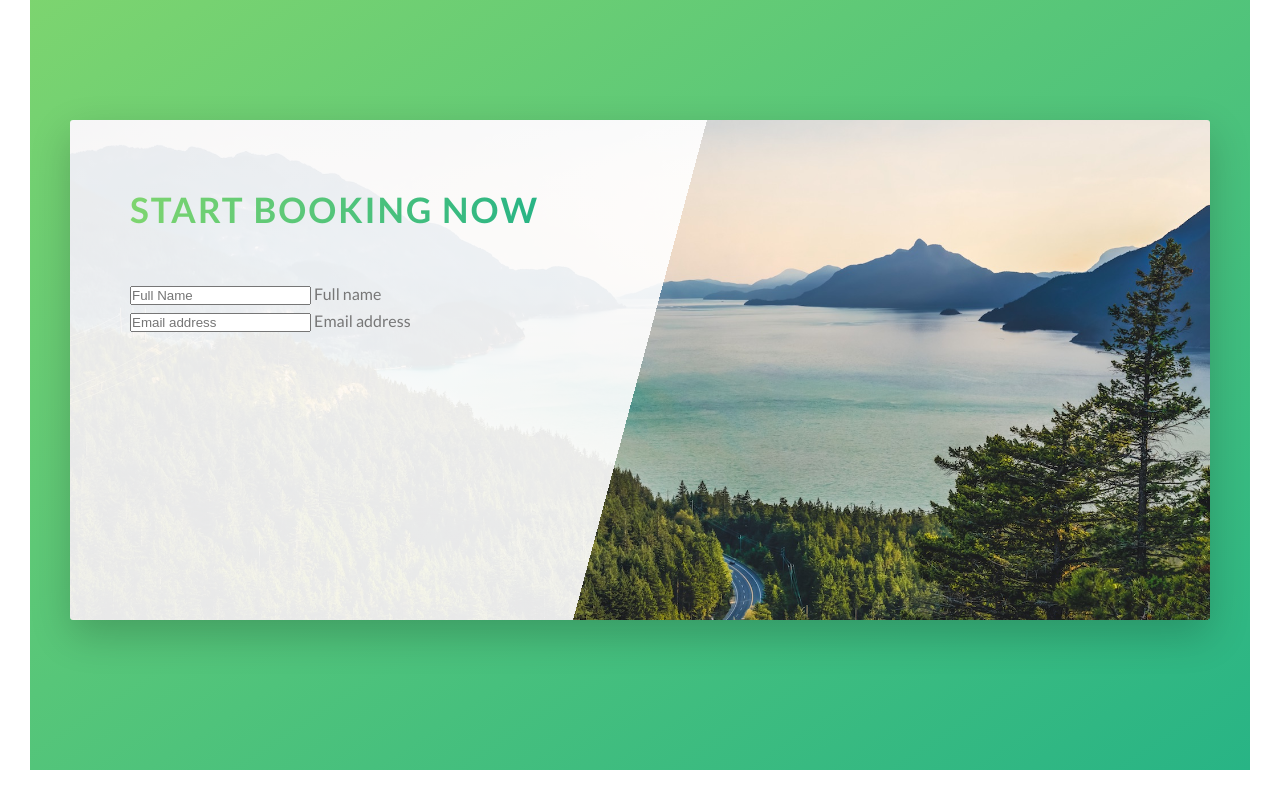
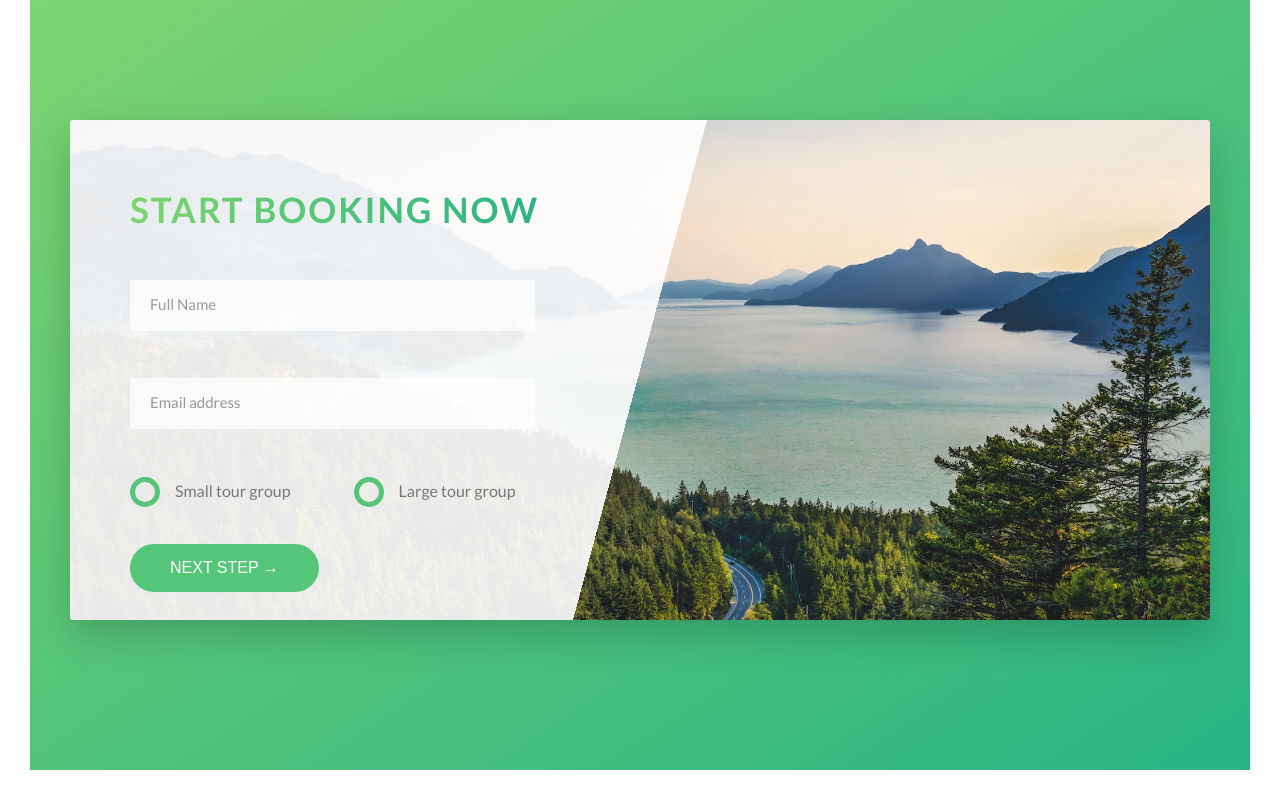
Before and after one commit to stevieTheCoder/natours, a website: page index.html in a window 1280 px wide. Shown: the part 4480-5280 px from the top of the page. Drawn offline with Linux system fonts and the light colour scheme.

Commit message:
Booking form done

```diff
--- a/index.html
+++ b/index.html
@@ -293,6 +293,27 @@
                                     <input type="email" class="form__input" placeholder="Email address" id="email" required>
                                     <label for="email" class="form__label">Email address</label>
                                 </div>
+
+                                <div class="form__group u-margin-bottom-medium">
+                                    <div class="form__radio-group">
+                                        <input type="radio" class="form__radio-input" id="small" name="size">
+                                        <label for="small" class="form__radio-label">
+                                            <span class="form__radio-button">
+                                            </span>
+                                            Small tour group</label>
+                                    </div>
+
+                                    <div class="form__radio-group">
+                                        <input type="radio" class="form__radio-input" id="large" name="size">
+                                        <label for="large" class="form__radio-label">
+                                            <span class="form__radio-button"></span>
+                                            Large tour group</label>
+                                    </div>
+                                </div>
+
+                                <div class="form__group">
+                                    <button class="btn btn--green">Next step &rarr;</button>
+                                </div>
                             </form>
                         </div>
                     </div>
--- a/sass/abstracts/_variables.scss
+++ b/sass/abstracts/_variables.scss
@@ -13,6 +13,8 @@ $color-grey-light-1: #f7f7f7;
 $color-grey-light-2: #eee;
 
 $color-grey-dark: #777;
+$color-grey-dark-2: #999;
+
 $color-white: #fff;
 $color-black: #000;
 
--- a/sass/base/_utilities.scss
+++ b/sass/base/_utilities.scss
@@ -1,8 +1,8 @@
-.u-center-text { text-align: center }
+.u-center-text { text-align: center !important; }
 
-.u-margin-bottom-big { margin-bottom: 8rem }
-.u-margin-bottom-medium { margin-bottom: 4rem }
-.u-margin-bottom-small { margin-bottom: 1.5rem }
+.u-margin-bottom-big { margin-bottom: 8rem !important; }
+.u-margin-bottom-medium { margin-bottom: 4rem !important; }
+.u-margin-bottom-small { margin-bottom: 1.5rem !important; }
 
-.u-margin-top-big { margin-top: 8rem }
-.u-margin-top-huge { margin-top: 10rem }
+.u-margin-top-big { margin-top: 8rem !important; }
+.u-margin-top-huge { margin-top: 10rem !important; }
--- a/sass/components/_button.scss
+++ b/sass/components/_button.scss
@@ -1,4 +1,5 @@
 .btn {
+    &,
     &:link,
     &:visited {
         text-transform: uppercase;
@@ -9,6 +10,10 @@
         transition: all .2s;
         position: relative;
         font-size: $default-font-size;
+
+        //Change for the <button> element
+        border: none;
+        cursor: pointer;
     }
 
     &:hover {
@@ -21,7 +26,9 @@
         }
     }
 
-    &:active {
+    &:active,
+    &:focus {
+        outline: none;
         transform: translateY(-1px);
         box-shadow: 0 .5rem 1rem rgba($color-black,.2);
     }
--- /dev/null
+++ b/sass/components/_form.scss
@@ -0,0 +1,95 @@
+.form {
+    &__group:not(:last-child) {
+        margin-bottom: 2rem;
+    }
+
+    &__input {
+        font-size: 1.5rem;
+        font-family: inherit;
+        color: inherit;
+        padding: 1.5rem 2rem;
+        border-radius: 2px;
+        background-color: rgba($color-white, .75);
+        border: none;
+        border-bottom: 3px solid transparent;
+        width: 90%;
+        display: block;
+        transition: all .3s;
+
+        &:focus {
+            outline: none;
+            box-shadow: 0 1rem 2rem rgba($color-black, .1);
+            border-bottom: 3px solid $color-primary;
+        }
+
+        &:focus:invalid {
+            border-bottom: 3px solid $color-secondary-dark;
+        }
+
+        &::-webkit-input-placeholder {
+            color: $color-grey-dark-2;
+        }
+    }
+
+    &__label {
+        font-size: 1.2rem;
+        font-weight: 700;
+        margin-left: 2rem;
+        margin-top: .7rem;
+        display: block;
+        transition: all .3s;
+    }
+
+    &__input:placeholder-shown + &__label {
+        opacity: 0;
+        visibility: hidden;
+        transform: translateY(-4rem);
+    }
+
+    &__radio-group {
+        width: 49%;
+        display: inline-block;
+        position: relative;
+    }
+
+    &__radio-label {
+        font-size: $default-font-size;
+        cursor: pointer;
+        position: relative;
+        padding-left: 4.5rem;
+    }
+
+    &__radio-button {
+        height: 3rem;
+        width: 3rem;
+        border: 5px solid $color-primary;
+        border-radius: 50%;
+        display: inline-block;
+        position: absolute;
+        left: 0;
+        top: -.4rem;
+
+        &::after {
+            content: "";
+            display: block;
+            height: 1.3rem;
+            width: 1.3rem;
+            border-radius: 50%;
+            position: absolute;
+            top: 50%;
+            left: 50%;
+            transform: translate(-50%, -50%);
+            background-color: $color-primary;
+            opacity: 0;
+        }
+    }
+
+    &__radio-input:checked +
+    &__radio-label &__radio-button::after {
+        opacity: 1;
+    }
+
+    &__radio-input {
+        display: none;
+    }
+}
--- a/sass/main.scss
+++ b/sass/main.scss
@@ -12,6 +12,7 @@
 @import "components/card";
 @import "components/composition";
 @import "components/feature-box";
+@import "components/form";
 @import "components/story";
 
 @import "layout/header";
```
Also changed, not shown: css/style.css.
